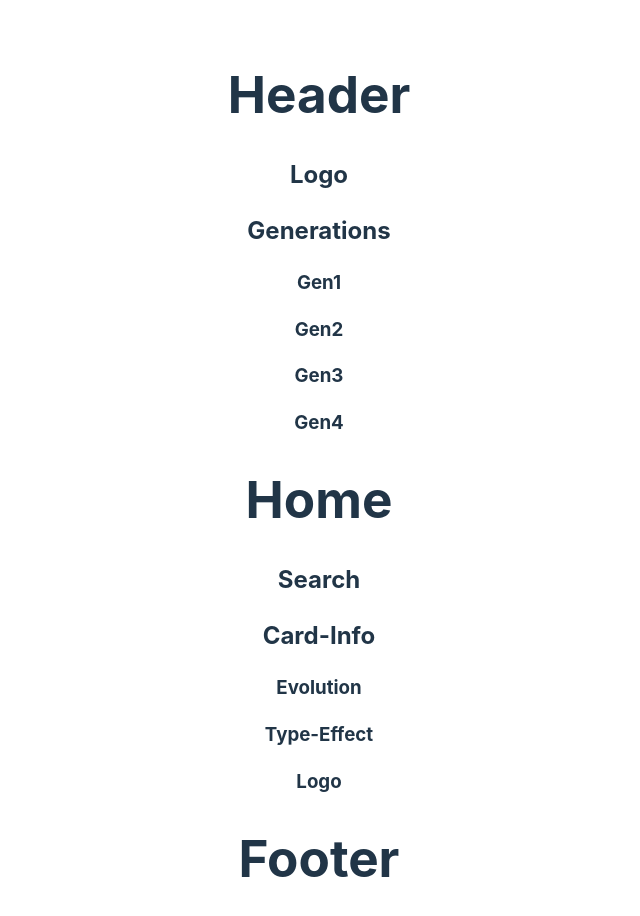
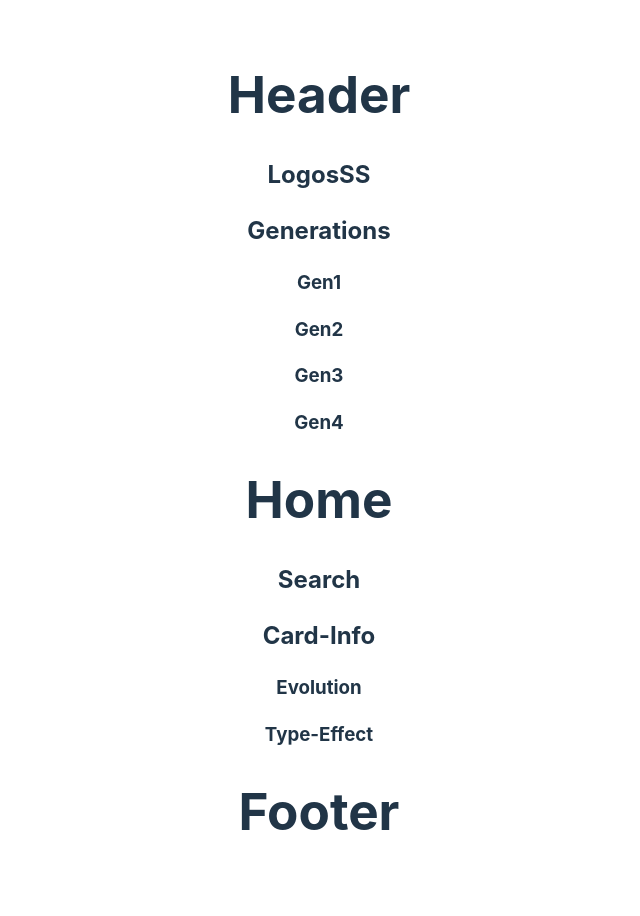
Before and after one commit to Timothystudent/Group-Exercise-8, a React (Vite) app: page / in a window 1280 px wide. Shown: the top 916 px of the page, without its empty margins (321-961 px from the left). Built offline with nearby package versions, Linux system fonts and the light colour scheme.

Commit message:
props Header and Logo

```diff
--- a/src/App.jsx
+++ b/src/App.jsx
@@ -5,6 +5,7 @@ import './App.css'
 import Header from './components/Header'
 import Home from './components/Home'
 import Footer from './components/Footer'
+import Logo from './components/Logo'
 
 
 
@@ -13,9 +14,10 @@ const App = () => {
   return (
     <>
 
-    <Header/>
-    <Home/>
-    <Footer/>
+    <Header
+    title="Header"/>
+    <Home />
+    <Footer />
 
 
     </>
--- a/src/components/Header/index.jsx
+++ b/src/components/Header/index.jsx
@@ -1,11 +1,12 @@
 import Logo from "../Logo";
 import Generations from "../Generations";
 
-const Header = () => {
+const Header = ({title}) => {
     return(
         <>
-        <h1>Header</h1>
-        <Logo/>
+        <h1>{title}</h1>
+        <Logo
+        title="LogosSS"/>
         <Generations/>
 
         </>
--- a/src/components/Home/Card-info/Logo/index.jsx
+++ b/src/components/Home/Card-info/Logo/index.jsx
@@ -1,5 +1,5 @@
-const LogoDua = ()=>{
-    return <h3>Logo</h3>
+const LogoDua = ({title})=>{
+    return <h3>{title}</h3>
 }
 
 export default LogoDua
--- a/src/components/Logo/index.jsx
+++ b/src/components/Logo/index.jsx
@@ -1,5 +1,12 @@
-const Logo = ()=>{
-    return <h2>Logo</h2>
+const Logo = (props)=>{
+    return (
+    <div>
+
+    <h2>{props.title}</h2>
+
+    </div>
+
+    )
 }
 
-export default Logo
+export default Logo;
```
